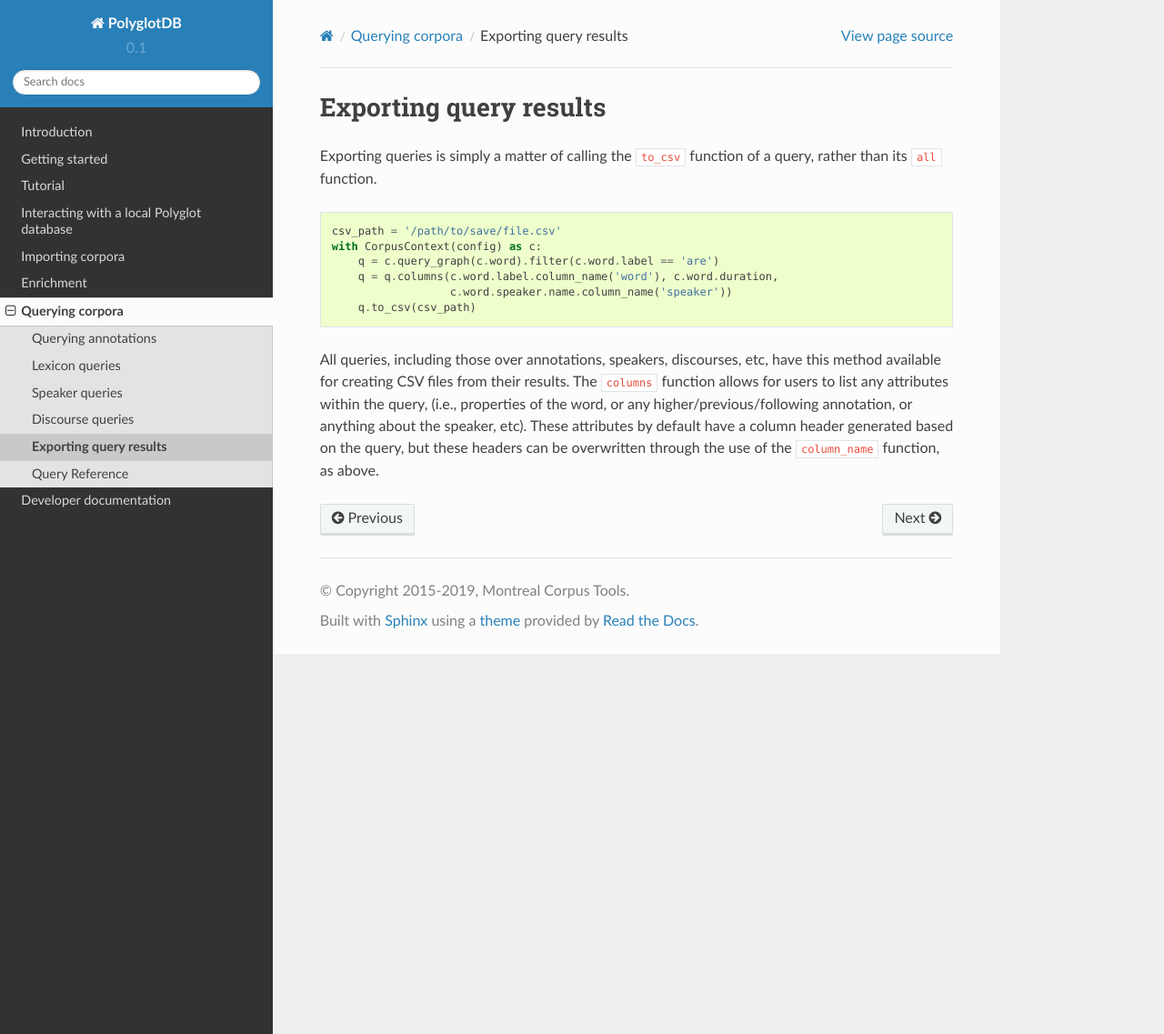
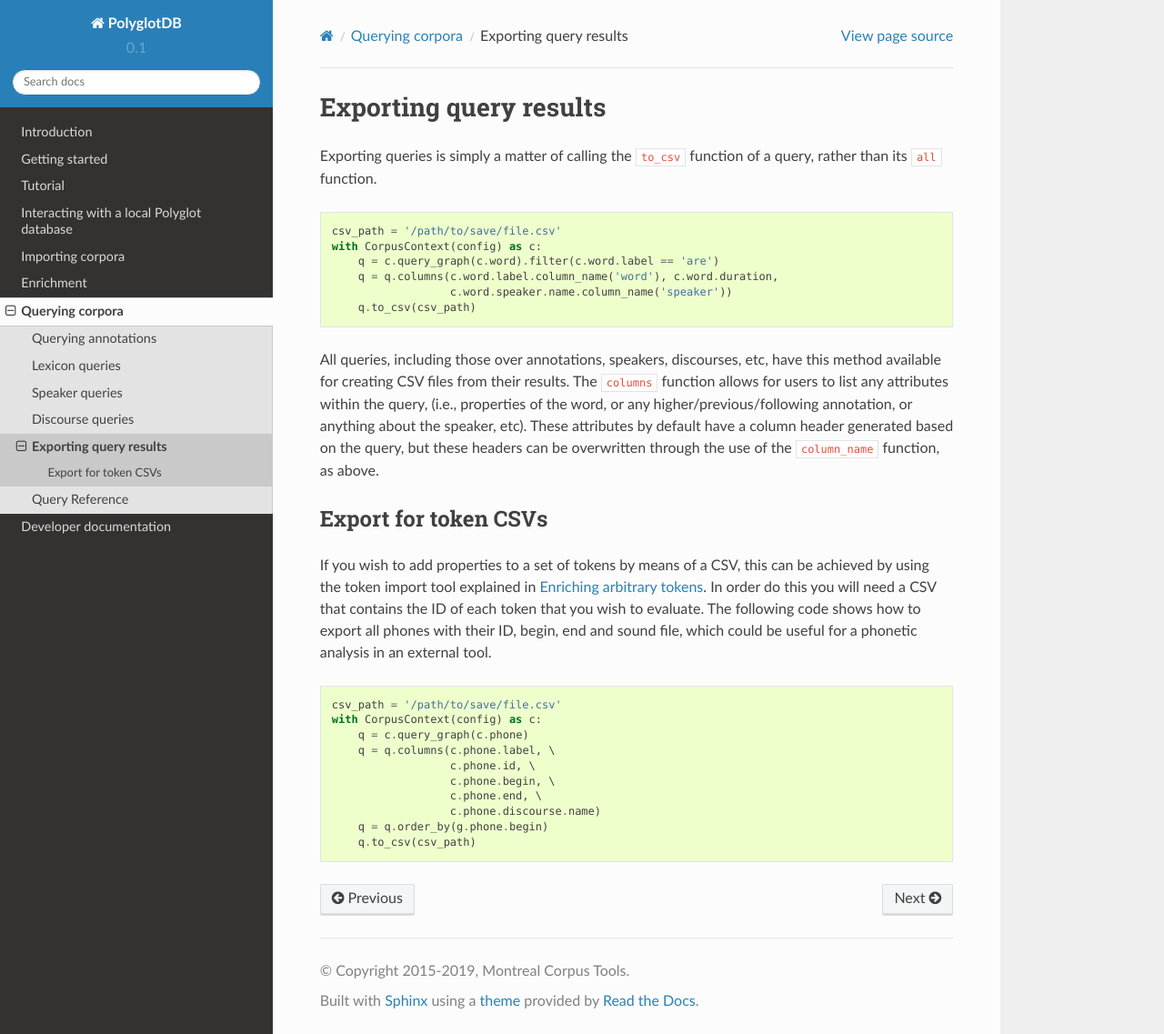
Before and after one commit to MontrealCorpusTools/PolyglotDB, a Sphinx documentation site: the page built from docs/source/queries_export.rst, in a window 1280 px wide and 1137 px high. Shown: the whole window at 91% size. Built offline with Sphinx 7.4.7 and the Read the Docs theme 2.0.0, drawn with Linux system fonts in a browser that asks for light colours.

Commit message:
Added links, subannotation detail and token CSV export

```diff
--- a/docs/source/enrichment_csvs.rst
+++ b/docs/source/enrichment_csvs.rst
@@ -75,6 +75,9 @@ Metadata about the discourses or sound files can be added via:
    with CorpusContext(config) as c:
        c.enrich_discourses_from_csv(discourse_csv_path)
 
+
+.. _enrich_tokens:
+
 Enriching arbitrary tokens
 ==========================
 
@@ -93,6 +96,6 @@ This can be done using the  :code:`corpus_context.enrich_tokens_with_csv` functi
                properties=["measurement_1", "measurement_2"])
 
 The only requirement for the CSV is that there is a column which contains the IDs of the tokens you wish to update.
-You can get these IDs(along with other parameters) by querying the tokens before hand, and exporting a CSV, see: #link.
+You can get these IDs(along with other parameters) by querying the tokens before hand, and exporting a CSV, see :ref:`_export_tokens`.
 The only columns from the CSV that will be added as token properties, are those which are included in the `properties` parameter.
 If this parameter is left as `None`, then all the columns of the CSV except the `id_column` will be included.
--- a/docs/source/enrichment_subannotations.rst
+++ b/docs/source/enrichment_subannotations.rst
@@ -5,11 +5,13 @@ Subannoations
 *************
 
 Often there are details which we would like to include on a linguistic annotation(word, syllable, phone, etc.) which are not a simple measure like a single value or a one value across time.
-An example of this would be VOT, where we have two distinct parts(voicing onset and burst) which cannot just be reduced to a single value.
+An example of this would be Voice Onset Time(VOT), where we have two distinct parts(voicing onset and burst) which cannot just be reduced to a single value.
 
-In PolyglotDB, we refer to this more complicated structures as *sub*-annotations as they provide details that cannot just be a single measure like formants or pitch.
+In PolyglotDB, we refer to these more complicated structures as *sub*-annotations as they provide details that cannot just be a single measure like formants or pitch.
 These sub-annotations are always attached to a regular linguistic annotation, but they have all of their own properties.
 
 So for example, a given phone token could have a `vot` subannotation on it, which would consist of several different values that are all related.
 This would be the onset, burst or confidence(of the prediction) of the VOT in question.
 This allows semantically linked measurements to be linked and treated as a single object with multiple values rather than several distinct measurements that happen to be related.
+
+For information on querying subannotations, see :ref:`_subannotations`
--- a/docs/source/queries_annotations.rst
+++ b/docs/source/queries_annotations.rst
@@ -252,7 +252,9 @@ Annotations can have subannotations associated with them.  Subannotations
 are not independent linguistic types, but have more information associated
 with them than just a single property.  For instance, voice onset time (VOT)
 would be a subannotation of stops (as it has a begin time and an end time
-that are of interest).  Querying such subannotations would be performed as follows:
+that are of interest).
+For mor information on subannotations, see :ref:`enrichment_subannotations`.
+Querying such subannotations would be performed as follows:
 
 
 .. code-block:: python
--- a/docs/source/queries_export.rst
+++ b/docs/source/queries_export.rst
@@ -22,3 +22,25 @@ their results.  The ``columns`` function allows for users to list any attributes
 word, or any higher/previous/following annotation, or anything about the speaker, etc).  These attributes by default have
 a column header generated based on the query, but these headers can be overwritten through the use of the ``column_name``
 function, as above.
+
+.. _export_tokens:
+
+Export for token CSVs
+---------------------
+
+If you wish to add properties to a set of tokens by means of a CSV, this can be achieved by using the token import tool explained in :ref:`enrich_tokens`.
+In order do this you will need a CSV that contains the ID of each token that you wish to evaluate.
+The following code shows how to export all phones with their ID, begin, end and sound file, which could be useful for a phonetic analysis in an external tool.
+
+.. code-block:: python
+
+   csv_path = '/path/to/save/file.csv'
+   with CorpusContext(config) as c:
+       q = c.query_graph(c.phone)
+       q = q.columns(c.phone.label, \
+                     c.phone.id, \
+                     c.phone.begin, \
+                     c.phone.end, \
+                     c.phone.discourse.name)
+       q = q.order_by(g.phone.begin)
+       q.to_csv(csv_path)
```
